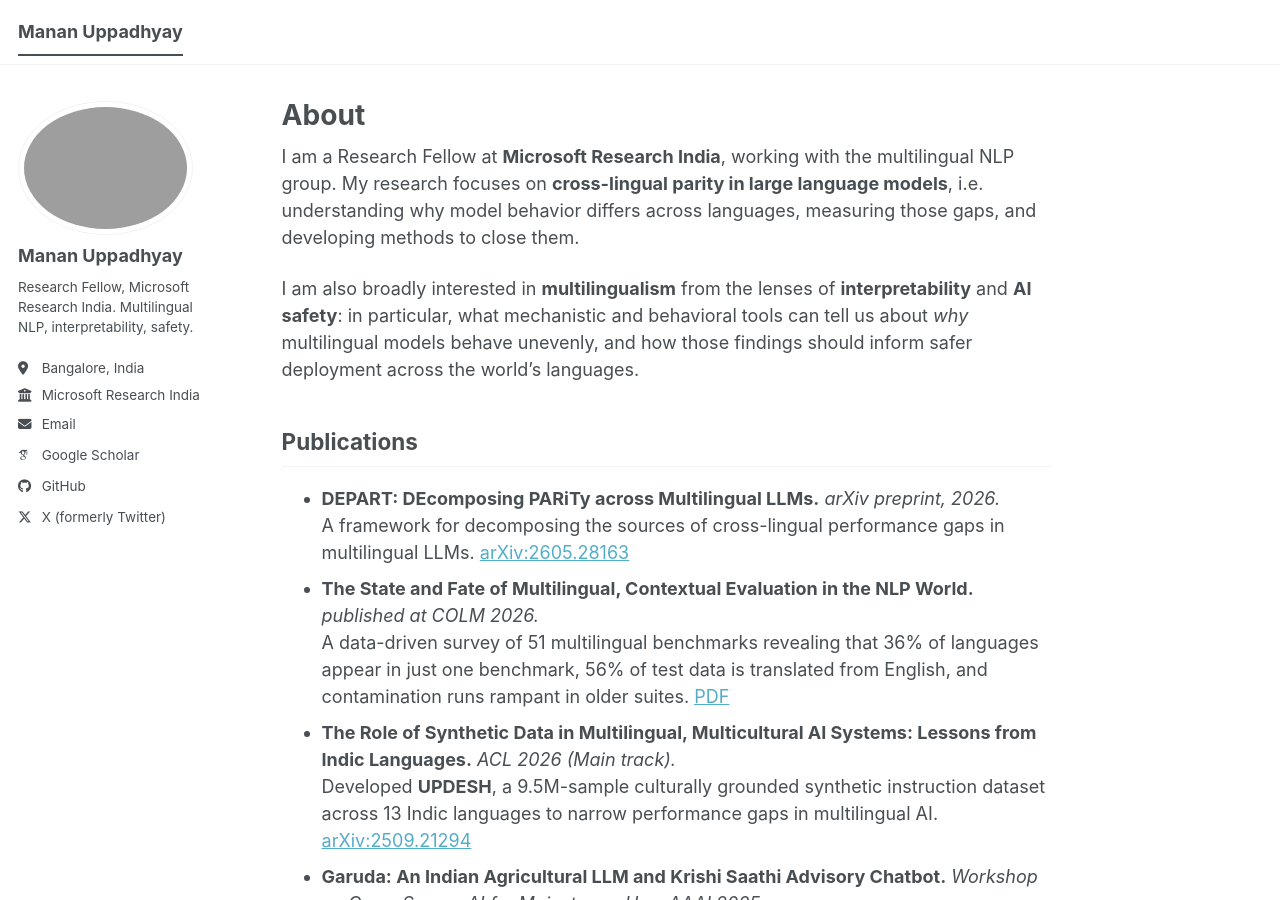
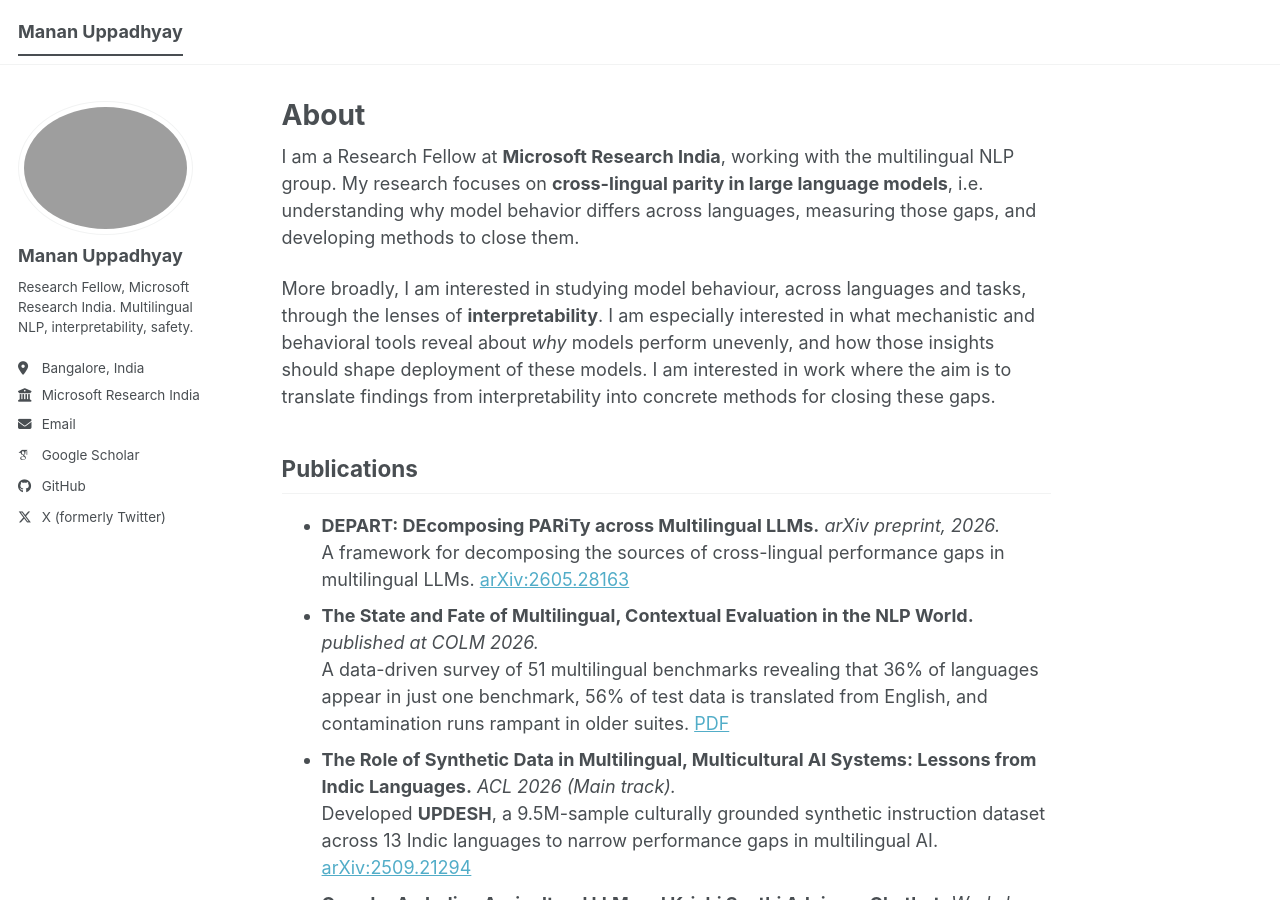
Before and after one commit to mananuppadhyay/mananuppadhyay.github.io, a Jekyll site: the page built from _pages/about.md, in a window 1280 px wide and 900 px high. Built offline with Jekyll 4.4.1, drawn with Linux system fonts in a browser that asks for light colours; some web fonts are replaced; a script bundle is joined from its source files by our own code; library files that are not in the unit come from our copies.

Commit message:
about me

```diff
--- a/_pages/about.md
+++ b/_pages/about.md
@@ -9,7 +9,7 @@ redirect_from:
 
 I am a Research Fellow at **Microsoft Research India**, working with the multilingual NLP group. My research focuses on **cross-lingual parity in large language models**, i.e. understanding why model behavior differs across languages, measuring those gaps, and developing methods to close them.
 
-I am also broadly interested in **multilingualism** from the lenses of **interpretability** and **AI safety**: in particular, what mechanistic and behavioral tools can tell us about *why* multilingual models behave unevenly, and how those findings should inform safer deployment across the world's languages.
+More broadly, I am interested in studying model behaviour, across languages and tasks, through the lenses of **interpretability**. I am especially interested in what mechanistic and behavioral tools reveal about *why* models perform unevenly, and how those insights should shape deployment of these models. I am interested in work where the aim is to translate findings from interpretability into concrete methods for closing these gaps.
 
 ## Publications
 
```
